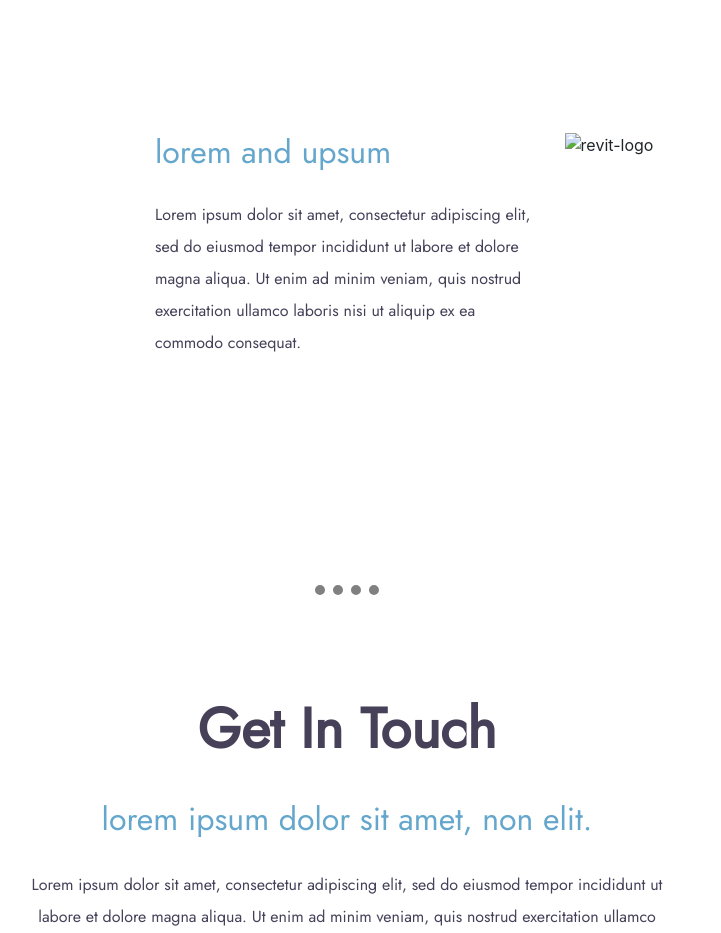
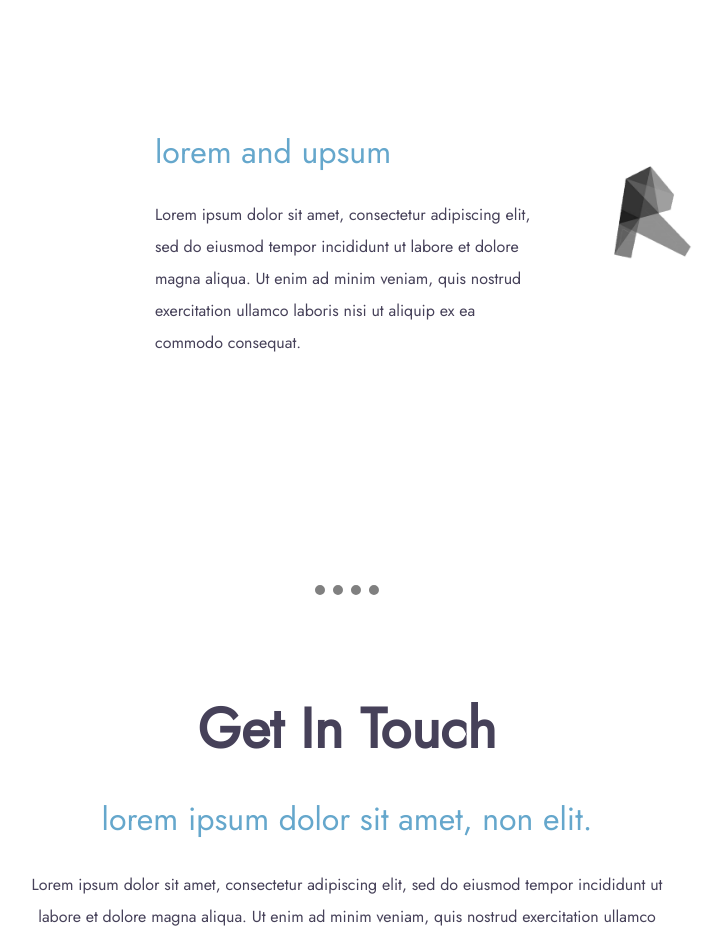
Before and after one commit to yitzyn/Smart-Desyn-3.0, a plain HTML site: page index.html in a window 1280 px wide. Shown: the part 2221-3154 px from the top of the page, without its empty margins (293-1014 px from the left). Drawn offline with nearby package versions, Linux system fonts and the light colour scheme; the site is published under a folder, as on GitHub Pages, so addresses that start at the root find nothing.

Commit message:
Update index.html

```diff
--- a/index.html
+++ b/index.html
@@ -93,7 +93,7 @@
 </div>
 <div style="padding-bottom:150px;">
 
-<img style="width:13%;float:right;margin-right:20%;" src="/revit1.png" alt="revit-logo">
+<img style="width:13%;float:right;margin-right:20%;" src="revit1.png" alt="revit-logo">
     <h3 style="  font-family: Jost, sans-serif;color: #65A7CC;font-size: 2rem;margin-left:35%;padding-bottom:20px;">lorem and upsum</h3>
     <p style="color: #464159;font-family: jost, sans-serif;width:30%;line-height:2;margin-left:35%;">Lorem ipsum dolor sit amet, consectetur adipiscing elit, sed do eiusmod tempor incididunt ut labore et dolore magna aliqua. Ut enim ad minim veniam, quis nostrud exercitation ullamco laboris nisi ut aliquip ex ea commodo
       consequat.</p>
```
